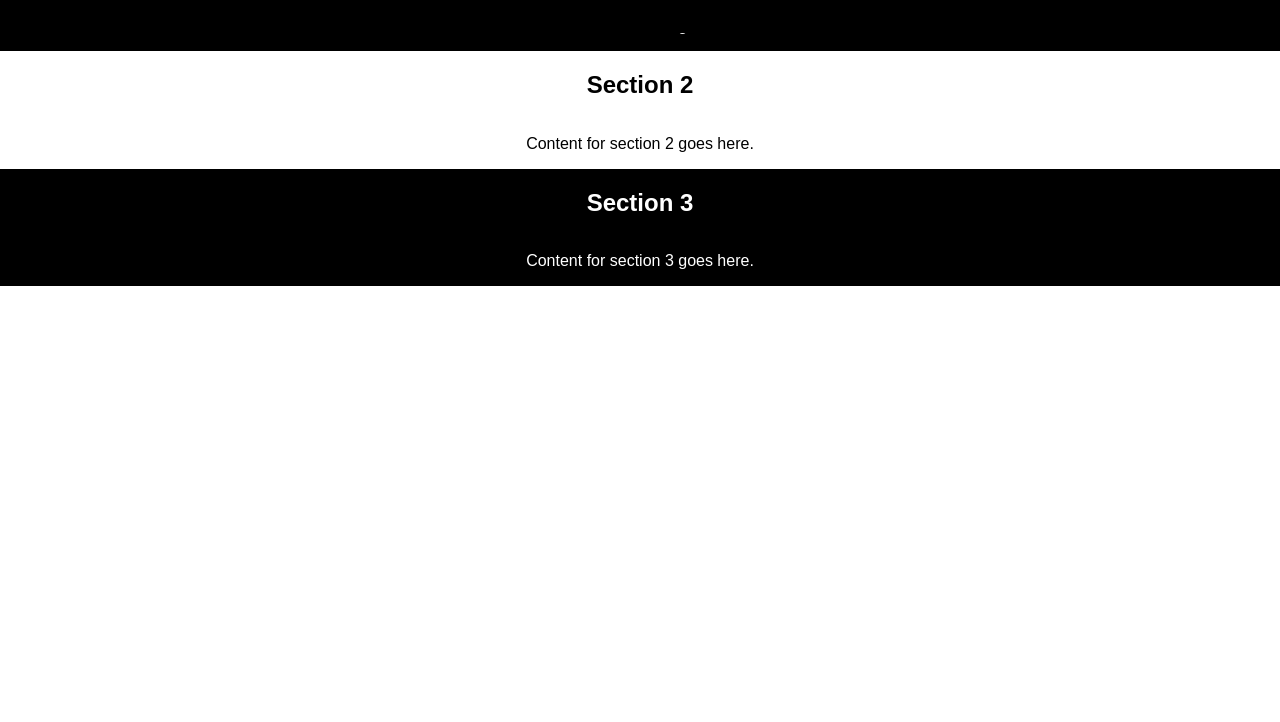
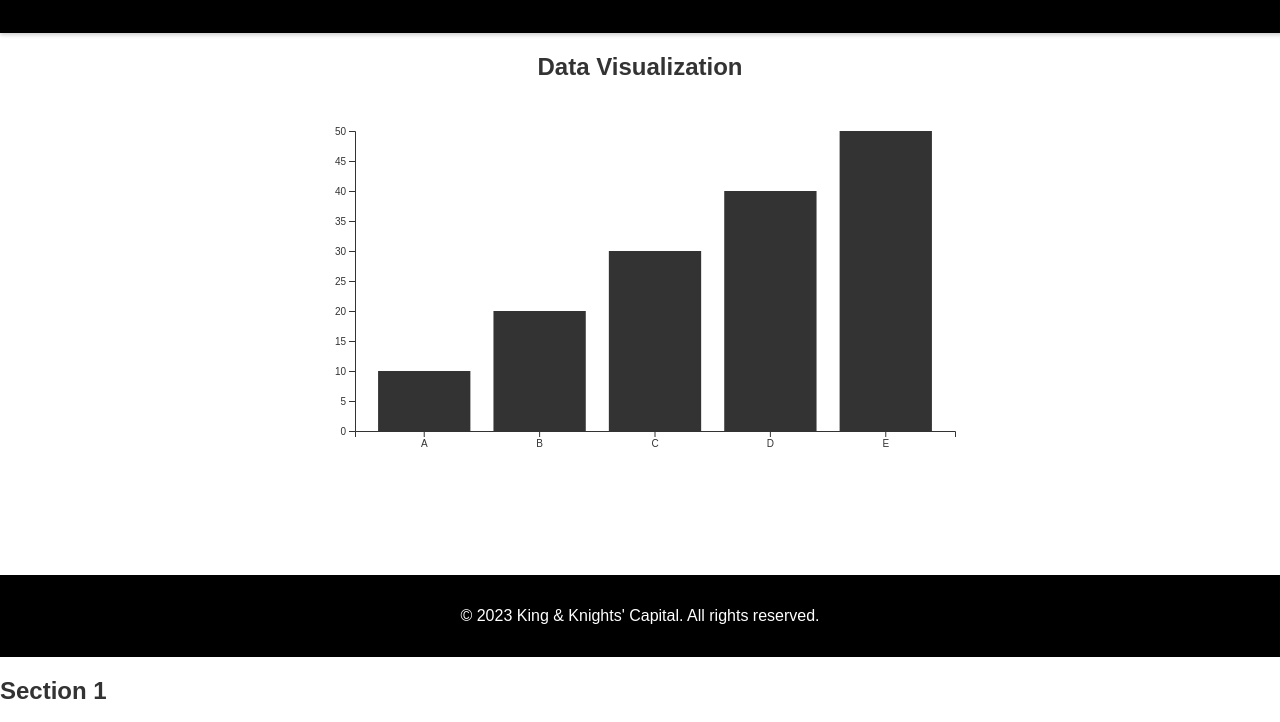
Before and after one commit to wcx0209/wcx0209.github.io, a plain HTML site: page index.html in a window 1280 px wide. Shown: the part 67-789 px from the top of the page. Drawn offline with Linux system fonts and the light colour scheme.

Commit message:
Add files via upload

```diff
--- a/index.html
+++ b/index.html
@@ -19,7 +19,41 @@
             </ul>
         </nav>
     </header>
-    <main>
+    <main><!DOCTYPE html>
+        <html lang="en">
+        <head>
+            <meta charset="UTF-8">
+            <meta name="viewport" content="width=device-width, initial-scale=1.0">
+            <link rel="stylesheet" href="styles.css">
+            <script src="d3.min.js"></script>
+            <script src="script.js" defer></script>
+            <title>King & Knights' Capital</title>
+        </head>
+        <body>
+            <header>
+                <nav>
+                    <h1>KKC</h1>
+                    <ul>
+                        <li><a href="#">Home</a></li>
+                        <li><a href="#">About</a></li>
+                        <li><a href="#">Investment Strategy</a></li>
+                        <li><a href="#">Team</a></li>
+                        <li><a href="#">Contact</a></li>
+                    </ul>
+                </nav>
+            </header>
+            <main>
+                <section class="data-visualization">
+                    <h2>Data Visualization</h2>
+                    <div id="chart"></div>
+                </section>
+            </main>
+            <footer>
+                <p>&copy; 2023 King & Knights' Capital. All rights reserved.</p>
+            </footer>
+        </body>
+        </html>
+
         <section class="parallax bg1">
             <div class="parallax-content">
                 <h2>Section 1</h2>
--- a/styles.css
+++ b/styles.css
@@ -1,6 +1,5 @@
-body, html {
+body {
   font-family: Arial, sans-serif;
-  height: 100%;
   margin: 0;
   padding: 0;
   color: #333;
@@ -39,30 +38,19 @@ nav ul li a {
   color: #fff;
 }
 
-.parallax {
-  min-height: 100%;
-  background-attachment: fixed;
-  background-position: center;
-  background-repeat: no-repeat;
-  background-size: cover;
+.data-visualization {
+  display: flex;
+  flex-direction: column;
+  align-items: center;
+  justify-content: center;
+  padding: 100px 0;
+  text-align: center;
 }
 
-.bg1 {
+footer {
   background-color: #000;
   color: #fff;
-}
-
-.bg2 {
-  background-color: #fff;
-  color: #000;
-}
-
-.parallax-content {
-  display: flex;
-  flex-direction: column;
-  justify-content: center;
-  align-items: center;
-  height: 100%;
+  padding: 1rem;
   text-align: center;
 }
 
```
